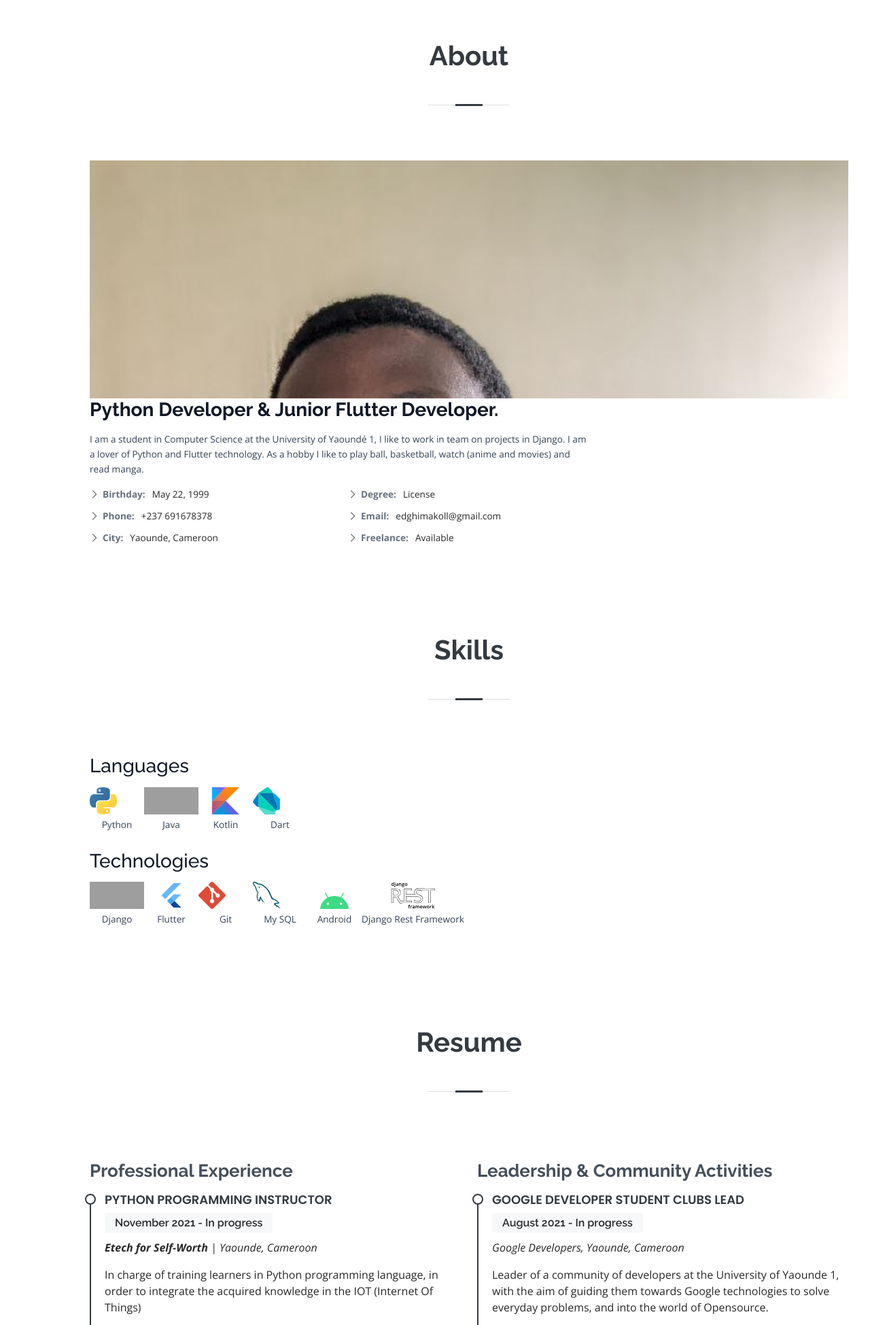
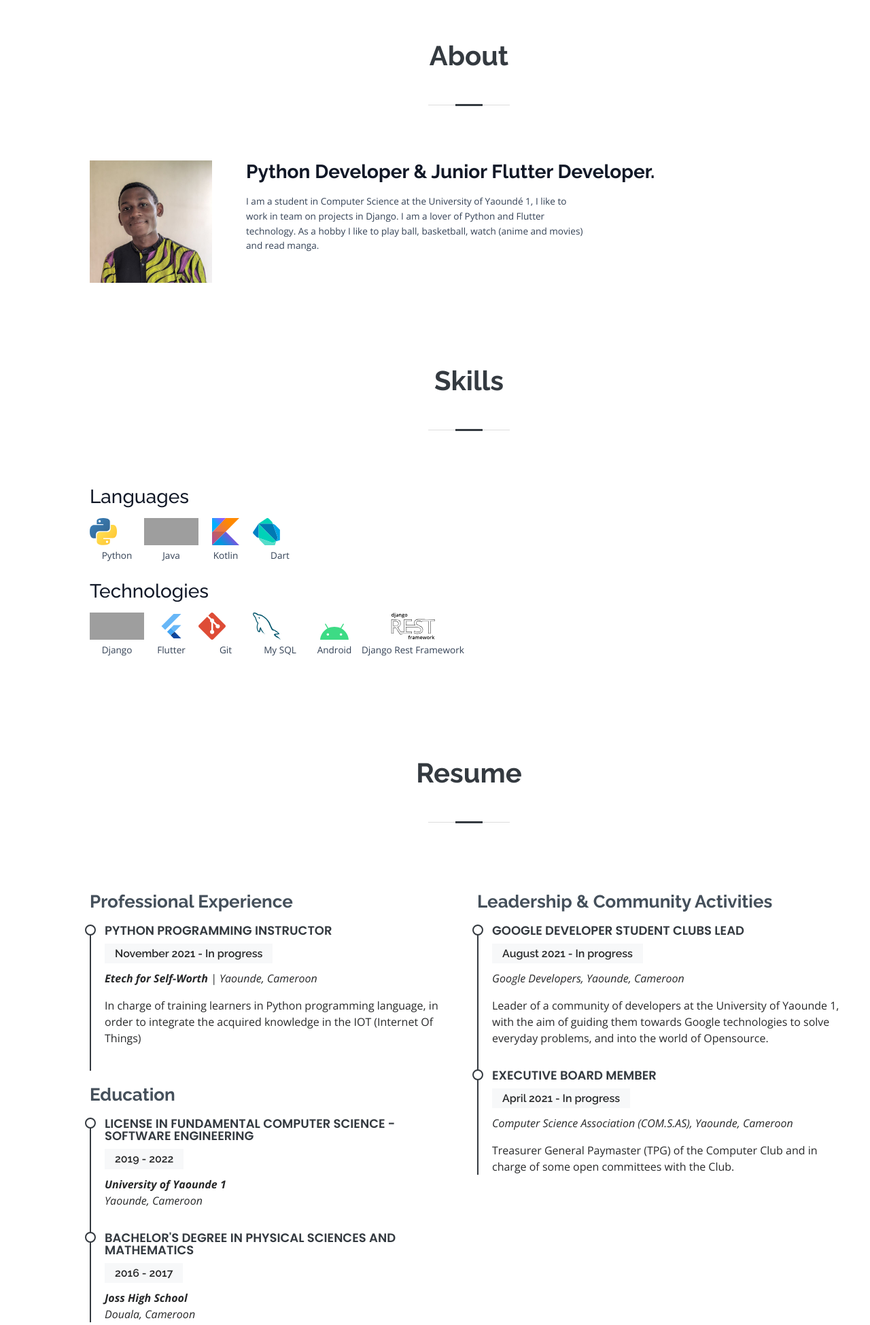
Before and after one commit to Edmond22-prog/website, a Django app: page / in a window 1280 px wide. Shown: the part 802-2751 px from the top of the page at 68% size. Run offline with Django 3.2, Linux system fonts and the light colour scheme; data comes from the database, SQL or seed files in the repository; some libraries are stand-ins or nearby versions; grey boxes are pictures that could not be loaded.

Commit message:
feat: reduce about me image size on large screens

```diff
--- a/website/static/website/css/style.css
+++ b/website/static/website/css/style.css
@@ -415,6 +415,11 @@ section {
 /*--------------------------------------------------------------
 # About
 --------------------------------------------------------------*/
+#about .flex {
+  flex-direction: column;
+  gap: 10px;
+}
+
 .about-img-container {
   width: 100%;
   max-height: 350px;
@@ -469,6 +474,34 @@ section {
 
 .about .content p:last-child {
   margin-bottom: 0;
+}
+
+@media (min-width: 650px) {
+  #about .flex {
+    flex-direction: row;
+    gap: 20px;
+  }
+
+  .about-img-container {
+    width: 100%;
+    max-width: 180px;
+  }
+
+  .about-description {
+    max-width: 500px;
+  }
+}
+
+@media (min-width: 771px) {
+  #about .flex {
+    gap: 50px;
+  }
+
+  .about-img-container {
+    width: 100%;
+    max-height: 180px;
+    max-width: 180px;
+  }
 }
 
 /*--------------------------------------------------------------
--- a/website/templates/website/index.html
+++ b/website/templates/website/index.html
@@ -50,37 +50,15 @@
                     <h2>About</h2>
                 </div>
 
-                <div class="row">
+                <div class="flex">
                     <div class="col-lg-4 about-img-container">
                         <img src="{{ profile.profile_pic.url }}" class="img-fluid" alt="">
                     </div>
-                    <div class="col-lg-8 pt-4 pt-lg-0 content">
+                    <div class="col-lg-8 pt-4 pt-sm-0 pt-lg-0 content">
                         <h3>Python Developer &amp; Junior Flutter Developer.</h3>
                         <p class="about-description">
                             {{ profile.bio }}
                         </p>
-                        <div class="row">
-                            <div class="col-lg-6">
-                                <ul>
-                                    <li><i class="bi bi-chevron-right"></i> <strong>Birthday:</strong>
-                                        <span>{{ profile.birthday }}</span></li>
-                                    <li><i class="bi bi-chevron-right"></i> <strong>Phone:</strong>
-                                        <span>+237 {{ profile.phone }}</span></li>
-                                    <li><i class="bi bi-chevron-right"></i> <strong>City:</strong>
-                                        <span>{{ profile.localisation }}</span></li>
-                                </ul>
-                            </div>
-                            <div class="col-lg-6">
-                                <ul>
-                                    <li><i class="bi bi-chevron-right"></i> <strong>Degree:</strong>
-                                        <span>{{ profile.grade }}</span></li>
-                                    <li><i class="bi bi-chevron-right"></i> <strong>Email:</strong>
-                                        <span>{{ profile.email }}</span></li>
-                                    <li><i class="bi bi-chevron-right"></i> <strong>Freelance:</strong>
-                                        <span>Available</span></li>
-                                </ul>
-                            </div>
-                        </div>
                     </div>
                 </div>
 
```
